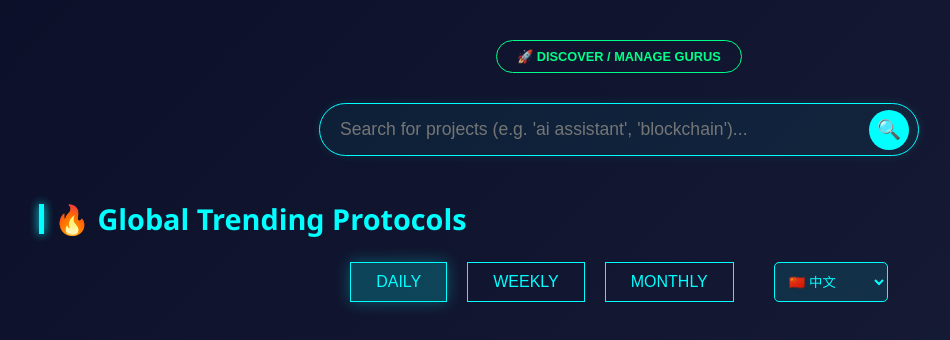
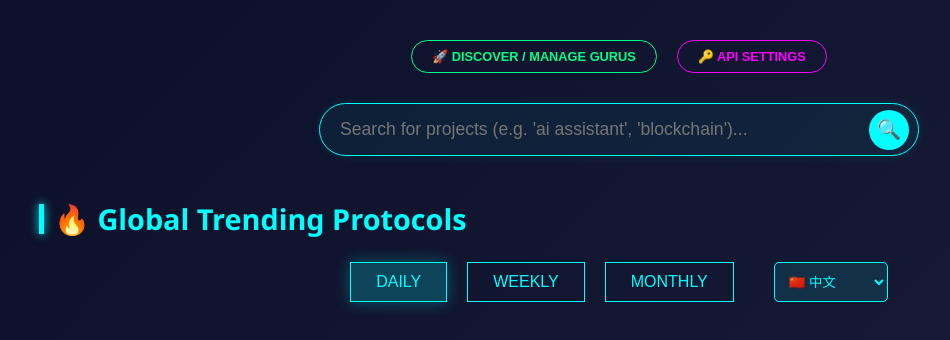
Before and after one commit to HenryZhang428/GitHub-Tech-Radar, a Flask app: page / in a window 1280 px wide. Shown: the part 192-532 px from the top of the page, without its empty margins (21-971 px from the left). Run offline with Flask 3, Linux system fonts and the light colour scheme; data that the repository does not hold is empty.

Commit message:
feat: add token binding UI and Windows support

```diff
--- a/requirements.txt
+++ b/requirements.txt
@@ -2,7 +2,7 @@ flask>=3.0.0
 requests>=2.31.0
 python-dotenv>=1.0.0
 openai>=1.3.0
-rumps>=0.4.0
+rumps>=0.4.0; sys_platform == 'darwin'
 jinja2>=3.1.2
 pytz>=2023.3
 mcp>=1.0.0
--- a/src/scraper.py
+++ b/src/scraper.py
@@ -4,6 +4,16 @@ from datetime import datetime, timedelta
 import logging
 
 logger = logging.getLogger(__name__)
+
+from dotenv import load_dotenv
+
+# Load env vars at module level, but also allow dynamic reload
+load_dotenv()
+
+def get_token():
+    # Force reload to pick up changes from .env
+    load_dotenv(override=True)
+    return os.getenv("GITHUB_TOKEN")
 
 def get_trending_repos(since='daily', language='', limit=10):
     """
@@ -40,7 +50,7 @@ def get_trending_repos(since='daily', language='', limit=10):
     }
 
     # Add token if available to increase rate limit
-    token = os.getenv("GITHUB_TOKEN")
+    token = get_token()
     if token:
         headers["Authorization"] = f"token {token}"
 
@@ -88,7 +98,7 @@ def search_repos(query, limit=10):
         "Accept": "application/vnd.github.v3+json"
     }
 
-    token = os.getenv("GITHUB_TOKEN")
+    token = get_token()
     if token:
         headers["Authorization"] = f"token {token}"
 
--- a/src/templates/index.html
+++ b/src/templates/index.html
@@ -354,10 +354,28 @@
         </header>
 
         <!-- Discovery Section Toggle -->
-        <div style="text-align: center; margin-bottom: 30px;">
+        <div style="text-align: center; margin-bottom: 30px; display: flex; justify-content: center; gap: 20px;">
             <button id="toggle-guru-btn" class="follow-btn" onclick="toggleGuruSection()">
                 🚀 Discover / Manage Gurus
             </button>
+            <button id="settings-btn" class="follow-btn" style="border-color: #ff00ff; color: #ff00ff;" onclick="toggleSettings()">
+                🔑 API Settings
+            </button>
+        </div>
+
+        <!-- Settings Section -->
+        <div id="settings-section" style="display: none; max-width: 600px; margin: 0 auto 40px; background: rgba(255, 255, 255, 0.05); padding: 20px; border-radius: 10px; border: 1px solid #ff00ff;">
+            <h3 style="color: #ff00ff; margin-bottom: 15px;">GitHub API Token</h3>
+            <p style="color: #ccc; font-size: 0.9rem; margin-bottom: 15px;">
+                Bind your GitHub Personal Access Token (PAT) to increase API rate limits and access private data.
+                <a href="https://github.com/settings/tokens" target="_blank" style="color: #00ffff;">Get Token Here</a>
+            </p>
+            <div style="display: flex; gap: 10px;">
+                <input type="password" id="github-token-input" placeholder="ghp_xxxxxxxxxxxx"
+                       style="flex: 1; padding: 10px; border-radius: 5px; border: 1px solid #555; background: #222; color: white;">
+                <button onclick="saveToken()" style="background: #ff00ff; color: white; border: none; padding: 10px 20px; border-radius: 5px; cursor: pointer; font-weight: bold;">Save</button>
+            </div>
+            <p id="token-status" style="margin-top: 10px; font-size: 0.8rem; color: #00ff88;"></p>
         </div>
 
         <!-- Search Bar -->
@@ -784,6 +802,61 @@
                 location.reload();
             }
         }
+
+        function toggleSettings() {
+            const section = document.getElementById('settings-section');
+            if (section.style.display === 'none') {
+                section.style.display = 'block';
+                checkTokenStatus();
+            } else {
+                section.style.display = 'none';
+            }
+        }
+
+        async function saveToken() {
+            const token = document.getElementById('github-token-input').value;
+            const statusEl = document.getElementById('token-status');
+
+            statusEl.innerText = 'Saving...';
+
+            try {
+                const response = await fetch('/api/settings/token', {
+                    method: 'POST',
+                    headers: {'Content-Type': 'application/json'},
+                    body: JSON.stringify({ token: token })
+                });
+
+                const data = await response.json();
+                if (data.status === 'success') {
+                    statusEl.innerText = '✅ Token saved successfully! Rate limits increased.';
+                    statusEl.style.color = '#00ff88';
+                } else {
+                    statusEl.innerText = '❌ Error: ' + data.message;
+                    statusEl.style.color = '#ff4444';
+                }
+            } catch (e) {
+                statusEl.innerText = '❌ Network Error';
+                statusEl.style.color = '#ff4444';
+            }
+        }
+
+        async function checkTokenStatus() {
+            try {
+                const response = await fetch('/api/settings/token');
+                const data = await response.json();
+                const statusEl = document.getElementById('token-status');
+
+                if (data.has_token) {
+                    statusEl.innerText = `✅ Current Token: ${data.masked_token}`;
+                    document.getElementById('github-token-input').placeholder = "Enter new token to overwrite";
+                } else {
+                    statusEl.innerText = '⚠️ No token bound. Using public API limits.';
+                    statusEl.style.color = '#ffcc00';
+                }
+            } catch (e) {
+                console.error("Failed to check token status");
+            }
+        }
     </script>
 </body>
 </html>
--- a/src/web_server.py
+++ b/src/web_server.py
@@ -179,6 +179,54 @@ def translate_text():
     translated_text = cache_manager.llm_analyzer.translate(text, target_lang_name)
     return jsonify({"translated_text": translated_text})
 
+@app.route('/api/settings/token', methods=['POST'])
+def save_token():
+    data = request.json
+    token = data.get('token')
+
+    if not token:
+        # Clear token if empty string provided
+        token = ""
+
+    env_path = os.path.join(os.path.dirname(os.path.dirname(__file__)), '.env')
+
+    try:
+        # Read existing lines
+        lines = []
+        if os.path.exists(env_path):
+            with open(env_path, 'r') as f:
+                lines = f.readlines()
+
+        # Remove existing GITHUB_TOKEN line
+        lines = [line for line in lines if not line.startswith('GITHUB_TOKEN=')]
+
+        # Append new token
+        if token:
+            if lines and not lines[-1].endswith('\n'):
+                lines.append('\n')
+            lines.append(f'GITHUB_TOKEN={token}\n')
+
+        with open(env_path, 'w') as f:
+            f.writelines(lines)
+
+        # Update current process env
+        if token:
+            os.environ['GITHUB_TOKEN'] = token
+        elif 'GITHUB_TOKEN' in os.environ:
+            del os.environ['GITHUB_TOKEN']
+
+        return jsonify({"status": "success", "message": "Token saved successfully"})
+    except Exception as e:
+        return jsonify({"status": "error", "message": str(e)}), 500
+
+@app.route('/api/settings/token', methods=['GET'])
+def get_token_status():
+    token = os.getenv("GITHUB_TOKEN")
+    return jsonify({
+        "has_token": bool(token),
+        "masked_token": f"{token[:4]}...{token[-4:]}" if token and len(token) > 8 else None
+    })
+
 if __name__ == '__main__':
     print("Starting Web Server on http://localhost:5001")
     app.run(host='0.0.0.0', port=5001, debug=True)
```
Also changed, not shown: README.md, 1 other file.
